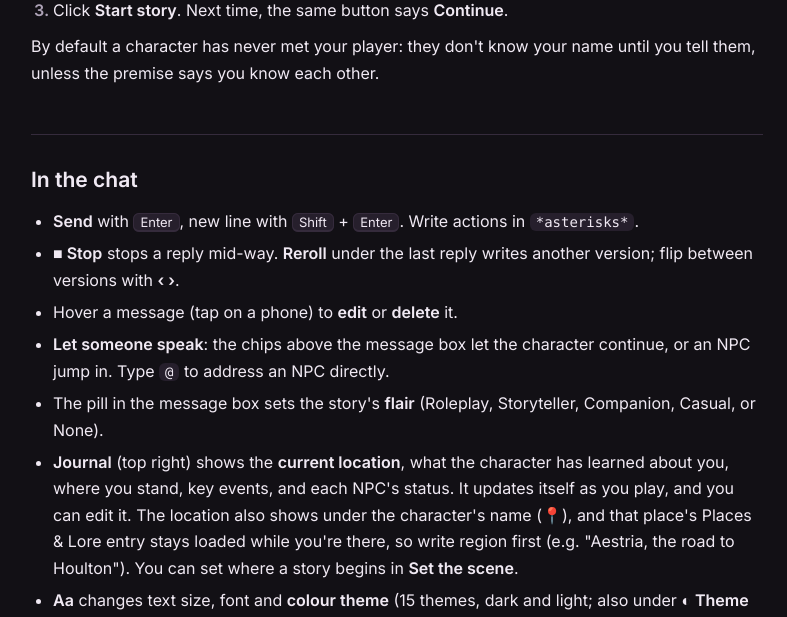
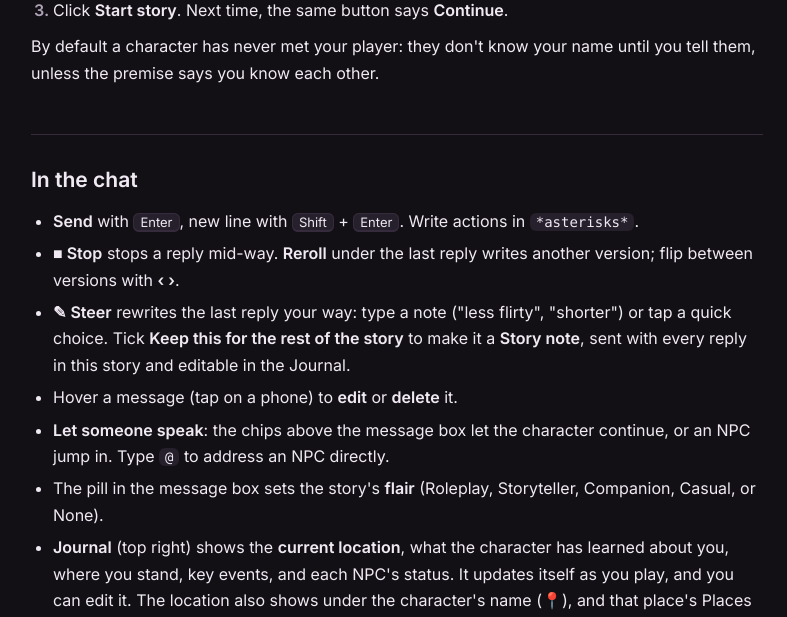
Before and after one commit to GiantSandwichGod/VersiDen, a Flask app: page /guide in a window 1280 px wide. Shown: the part 4580-5197 px from the top of the page, without its empty margins (323-1110 px from the left). Run offline with Flask 3, Linux system fonts and the light colour scheme.

Commit message:
Add: Response Steering
Added a way for the response to be steered by the user.

```diff
--- a/app.py
+++ b/app.py
@@ -1254,7 +1254,7 @@ def journal_tokens(s, story=None):
     """What the Journal adds to every reply: location, what they know, the relationship, recent events."""
     story = story or read_story(s)
     sent = story["events"][-(KEY_EVENTS_IN_PROMPT + 8):]
-    return est_tokens("\n".join([story["where"], story["about"], story["relationship"], *sent]))
+    return est_tokens("\n".join([story["where"], story["about"], story["relationship"], *sent, read_story_notes(s)]))
 
 
 def fixed_prompt_tokens(s):
@@ -1496,6 +1496,51 @@ def content_rule(s):
     return rule
 
 
+STORY_NOTES_MAX = 600
+STEER_MAX = 300
+
+
+def notes_path(s):
+    return s.story.with_name("notes.md")
+
+
+def read_story_notes(s):
+    """The player's standing notes for this story ("keep it less flirty"), one per line."""
+    p = notes_path(s)
+    return p.read_text(encoding="utf-8").strip() if p.exists() else ""
+
+
+def write_story_notes(s, text):
+    text = "\n".join(l.strip() for l in (text or "").splitlines() if l.strip())[:STORY_NOTES_MAX]
+    p = notes_path(s)
+    if text:
+        atomic_write(p, text + "\n")
+    elif p.exists():
+        p.unlink()
+    return text
+
+
+def add_story_note(s, note):
+    lines = [l for l in read_story_notes(s).splitlines() if l.strip()]
+    if note.lower() not in (l.lower() for l in lines):
+        lines.append(note)
+    return write_story_notes(s, "\n".join(lines))
+
+
+def steer_lines(s):
+    """The player's direction, from outside the story: standing notes, then a one-off steer for this reply."""
+    out = []
+    notes = read_story_notes(s)
+    if notes:
+        out.append("The player's notes for this story (follow them; they come from outside the story, "
+                   "so never mention them in the reply):\n" + "\n".join(f"- {l}" for l in notes.splitlines()))
+    steer = getattr(s, "steer", "")
+    if steer:
+        out.append(f"For this reply only, the player asks: {steer}. Rewrite the reply to follow this, "
+                   "keeping it in character and in the scene; never mention the request itself.")
+    return out
+
+
 def directive_message(s, name, directive, example=""):
     """A short note placed after the chat history, the last thing the model reads before replying:
     the universe's response style, the flair from Settings, then the character's own directive."""
@@ -1503,7 +1548,8 @@ def directive_message(s, name, directive, example=""):
     flair = FLAIRS.get(story_flair(s), FLAIRS["none"])[1].format(name=name, user=s.user_name)
     fresh = ("Write a new reply to the latest message in this scene. Keep the style sample's form only, "
              "never its events or lines.") if example else ""
-    lines = [x for x in (style, flair, directive, content_rule(s), fresh) if x]
+    # The content rule stays after the player's notes, so a note can never loosen it.
+    lines = [x for x in (style, flair, directive, *steer_lines(s), content_rule(s), fresh) if x]
     if not lines:
         return []
     return [{"role": "system", "content": f"How {name} responds:\n" + "\n".join(lines)}]
@@ -2229,6 +2275,12 @@ def api_reroll():
     s = current_session()
     if not s:
         return no_session()
+    j = request.get_json(silent=True) or {}
+    note = " ".join(str(j.get("note") or "").split())[:STEER_MAX].rstrip(".")
+    if note:
+        s.steer = note
+        if j.get("keep"):
+            add_story_note(s, note)
 
     def work(emit):
         with chat_lock:
@@ -2400,7 +2452,8 @@ def journal_for_ui(s):
     memory = load_json(s.memory, {"summaries": []})
     return {"name": s.name, "user": s.user_name, "tokens": journal_tokens(s, story), "budget": effective_budget(),
             "where": story["where"], "about": story["about"], "relationship": story["relationship"],
-            "events": "\n".join(story["events"]), "npcs": npcs, "summaries": memory["summaries"]}
+            "events": "\n".join(story["events"]), "npcs": npcs, "summaries": memory["summaries"],
+            "notes": read_story_notes(s), "notes_max": STORY_NOTES_MAX}
 
 
 @app.route("/api/journal", methods=["GET", "POST"])
@@ -2415,6 +2468,8 @@ def api_journal():
             write_story(s, {"where": " ".join((j.get("where") or "").split())[:160],
                             "about": (j.get("about") or "").strip(), "relationship": (j.get("relationship") or "").strip(),
                             "events": events})
+            if "notes" in j:
+                write_story_notes(s, j.get("notes"))
             for item in j.get("npcs") or []:
                 npc = find_npc(s.u, item.get("name", ""))
                 if npc:
--- a/templates/guide.html
+++ b/templates/guide.html
@@ -239,6 +239,7 @@
   <ul>
     <li><b>Send</b> with <kbd>Enter</kbd>, new line with <kbd>Shift</kbd> + <kbd>Enter</kbd>. Write actions in <code>*asterisks*</code>.</li>
     <li><b>■ Stop</b> stops a reply mid-way. <b>Reroll</b> under the last reply writes another version; flip between versions with <b>‹ ›</b>.</li>
+    <li><b>✎ Steer</b> rewrites the last reply your way: type a note ("less flirty", "shorter") or tap a quick choice. Tick <b>Keep this for the rest of the story</b> to make it a <b>Story note</b>, sent with every reply in this story and editable in the Journal.</li>
     <li>Hover a message (tap on a phone) to <b>edit</b> or <b>delete</b> it.</li>
     <li><b>Let someone speak</b>: the chips above the message box let the character continue, or an NPC jump in. Type <code>@</code> to address an NPC directly.</li>
     <li>The pill in the message box sets the story's <b>flair</b> (Roleplay, Storyteller, Companion, Casual, or None).</li>
@@ -312,7 +313,7 @@
     <tr><td><b>Pacing</b></td><td>Follows your lead</td><td>Slow burn</td><td>Can rush romance</td><td>Most eager</td><td>Slow, careful</td></tr>
     <tr><td><b>Speed</b></td><td>Slower</td><td>Slower</td><td>Fast</td><td>Fast</td><td>Fast</td></tr>
   </table>
-  <p>For any model, the most reliable way to set romantic pacing is the character's own <b>Love and relationships</b> section, e.g. "slow to trust, falls in love slowly". Rerolls on Mag-Mell can come out quite similar; that's the model, not the app. For eager models, write pacing into the character ("falls in love slowly") or the world's Writing format ("romance only when {user} clearly leads there"), keep Creativity around 0.8, and use <b>Never mature content</b> on characters who should stay clean.</p>
+  <p>For any model, the most reliable way to set romantic pacing is the character's own <b>Love and relationships</b> section, e.g. "slow to trust, falls in love slowly". Rerolls on Mag-Mell can come out quite similar; that's the model, not the app. If one reply goes too far, <b>✎ Steer</b> it ("less flirty"); if a whole story keeps drifting, tick <b>Keep this for the rest of the story</b>. For eager models, write pacing into the character ("falls in love slowly") or the world's Writing format ("romance only when {user} clearly leads there"), keep Creativity around 0.8, and use <b>Never mature content</b> on characters who should stay clean.</p>
 
   <h3 id="testing">Testing a new model</h3>
   <ol>
```
Also changed, not shown: templates/index.html (+55 -2 lines), README.md.
